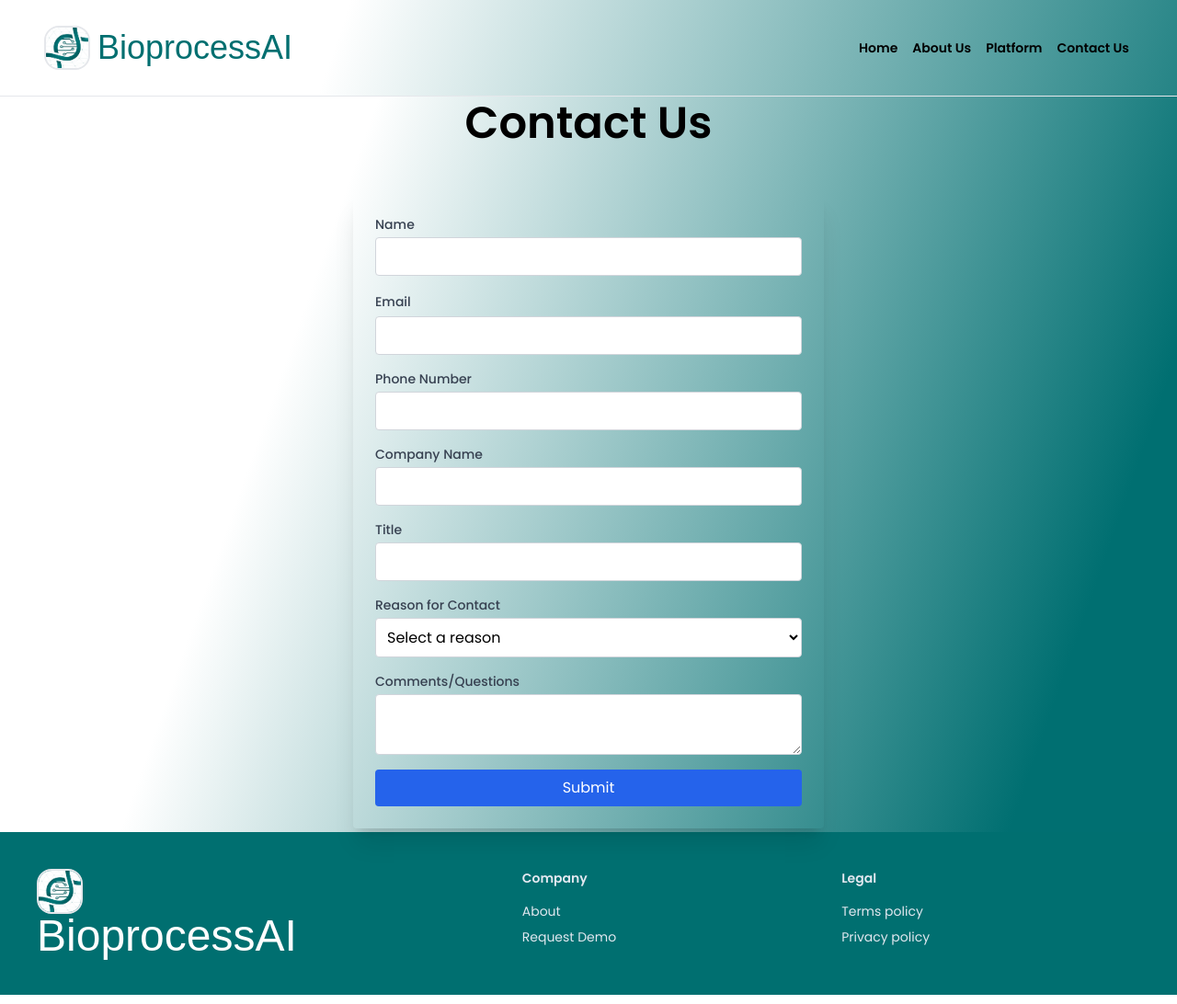
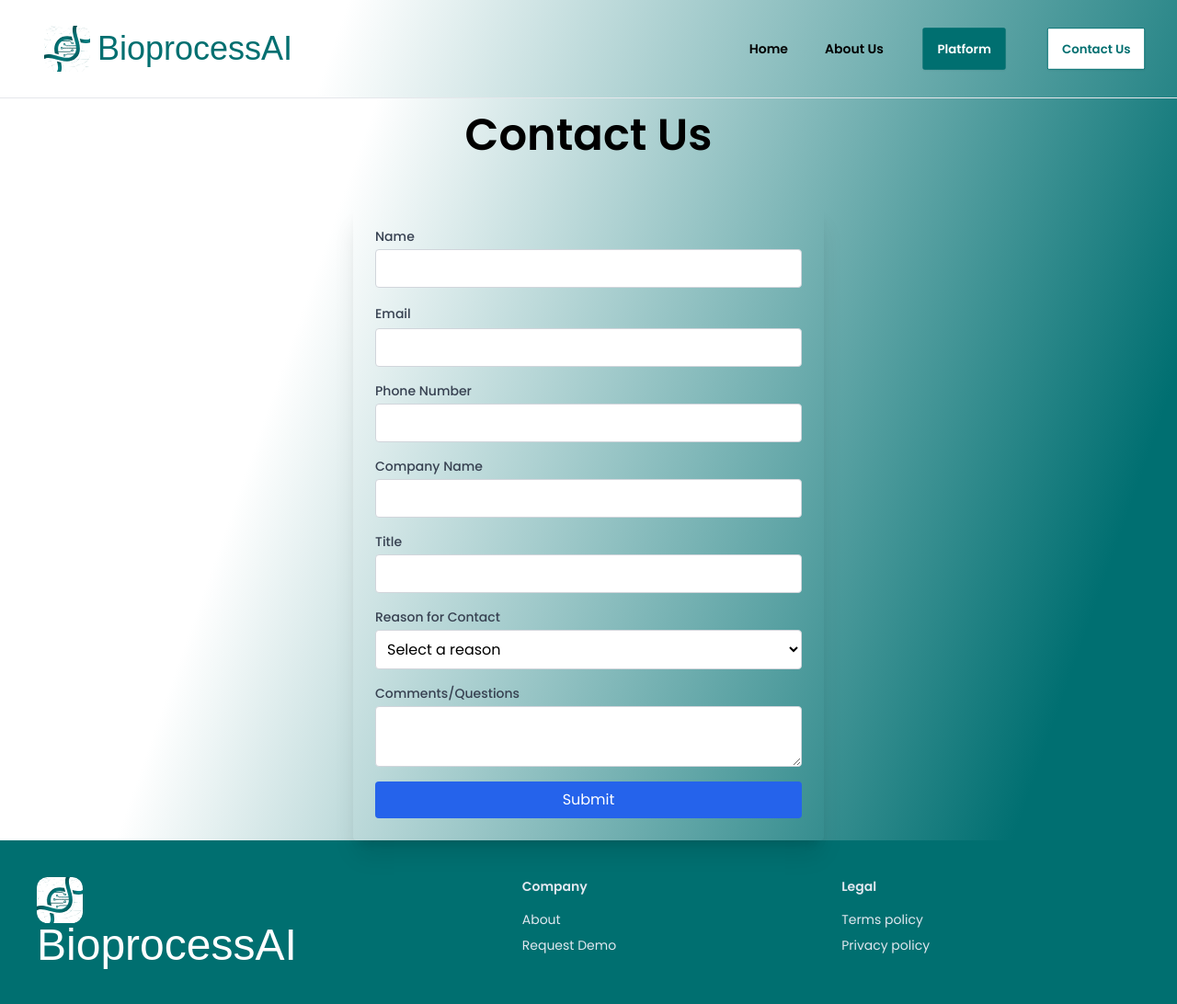
Before and after one commit to akshay-zee93/bioprocessAI, a Next.js app: page /contact-us in a window 1280 px wide. Shown: the whole page at 92% size. Built offline with nearby package versions, Linux system fonts and the light colour scheme; no server answers; a web font is replaced by a local one.

Commit message:
ui changed according to feedback

```diff
--- a/app/(withlayout)/about/page.jsx
+++ b/app/(withlayout)/about/page.jsx
@@ -2,10 +2,11 @@ import Teams from "../../Component/Team";
 import Advisors from "../../Component/Advisors";
 import Careers from "../../Component/Careers";
 import config from "../../../config.json";
+import Introduction from "../../Component/Introduction";
 
 const page = () => {
   return (
-    <article className="  flex flex-col px-10  text-black gap-8  ">
+    <article className="  flex flex-col px-4 md:px-10  text-black gap-8  ">
       <h1 className="text-black text-center text-3xl lg:text-5xl font-bold py-10">
         About {config.appName}
       </h1>
@@ -33,6 +34,7 @@ const page = () => {
           </p>
         </main>
       </section> */}
+      <Introduction />
       <section className=" px-2 md:px-10 py-10 bg-slate-100">
         <Teams />
       </section>
--- a/app/(withlayout)/page.js
+++ b/app/(withlayout)/page.js
@@ -27,7 +27,7 @@ export default async function Home() {
       </section>
       <div
         style={{ backgroundImage: `url(${LockImg.src})` }}
-        className="w-full bg-center bg-no-repeat text-xl lg:text-3xl   bg-slate-800 py-10 text-white flex-col justify-center items-center gap-12 inline-flex"
+        className="w-full bg-center bg-no-repeat text-base lg:text-3xl   bg-slate-800 py-10 text-white flex-col justify-center items-center gap-12 inline-flex"
       >
         <p>Unlock the power of {config.appName} now !</p>
         <Link
--- a/app/Component/Footer.jsx
+++ b/app/Component/Footer.jsx
@@ -1,18 +1,14 @@
 import Link from "next/link";
 import Config from "../../config.json";
 import Image from "next/image";
-import LogoImage from "../../public/logo.jpeg";
+import LogoImage from "../../public/Bioprocess alternate logo.svg";
 
 const Footer = () => {
   return (
     <footer className="footer bg-teal-100  text-blue-gray-200 p-10">
       <aside>
         <Link href={"/"}>
-          <Image
-            src={LogoImage}
-            className="  border-2 rounded-2xl"
-            width={50}
-          />
+          <Image src={LogoImage} alt="logo" className="" width={50} />
           <p className="text-white text-3xl lg:text-5xl font-dongle">
             {Config.appName}
           </p>
--- a/app/Component/Form.jsx
+++ b/app/Component/Form.jsx
@@ -57,7 +57,7 @@ const ContactUs = ({ title, displayAllFields = false }) => {
       style={{ backgroundImage: `url(${BackgroundImg.src})` }}
       className="flex flex-col gap-9  justify-center items-center min-h-screen  w-screen bg-cover  bg-no-repeat bg-top"
     >
-      <h1 className=" text-2xl md:text-5xl font-semibold text-black mb-4">
+      <h1 className=" text-2xl md:text-5xl font-semibold pt-4 text-black mb-4">
         {title}
       </h1>
 
--- a/app/Component/Header.jsx
+++ b/app/Component/Header.jsx
@@ -2,7 +2,7 @@
 import { useState, useEffect, useRef } from "react";
 import NavBar from "./NavBar";
 import Image from "next/image";
-import LogoImage from "../../public/logo.jpeg";
+import LogoImage from "../../public/Bioprocess alternate logo.svg";
 import Config from "../../config.json";
 import Link from "next/link";
 
@@ -40,11 +40,7 @@ const Header = () => {
     <header className="navbar md:px-12 px-2 py-7 w-full border-b">
       <div className="navbar-start">
         <Link href={"/"} className="flex items-center cursor-pointer gap-2">
-          <Image
-            src={LogoImage}
-            className="  border-2 rounded-2xl"
-            width={50}
-          />
+          <Image src={LogoImage} alt="logo" className="  " width={50} />
           <p className="text-teal-100 text-3xl md:text-4xl font-dongle">
             {Config.appName}
           </p>
--- a/app/Component/Hero.jsx
+++ b/app/Component/Hero.jsx
@@ -20,12 +20,12 @@ const Hero = () => {
         </p>
       </div>
       <div className=" flex gap-6">
-        <Button className="text-base text-white hover:bg-teal-100 border-teal-100 bg-teal-100">
+        <Button className="text-base text-white h-8 min-h-8 lg:h-12 lg:min-h-12 hover:bg-teal-100 border-teal-100 bg-teal-100">
           <p>Get Started</p>
         </Button>
         <Link
           href="/contact-for-demo"
-          className=" btn bg-white text-teal-100 hover:shadow-2xl box-border h-8 min-h-8 lg:h-12 lg:min-h-12 text-xs px-2  rounded-sm hover:bg-white  lg:text-sm font-semibold"
+          className=" btn hover:shadow-2xl box-border h-8 min-h-8 lg:h-12 lg:min-h-12 text-xs px-2 bg-white hover:bg-white border-teal-100 text-teal-100  rounded-sm  lg:text-sm font-semibold"
         >
           <p>Request Demo</p>
         </Link>
--- /dev/null
+++ b/app/Component/Introduction.jsx
@@ -0,0 +1,38 @@
+import Image from "next/image";
+import React from "react";
+import BannerLogo from "../../public/medical-banner-with-doctor-wearing-goggles 1.svg";
+import Link from "next/link";
+
+const Introduction = () => {
+  return (
+    <div className="card md:flex-row lg:card-side rounded-3xl bg-white  shadow-xl">
+      <div className="card-body md:gap-10 ">
+        <h2 className=" font-bold text-xl lg:text-3xl">About Us</h2>
+        <p className=" font-normal text-sm md:w-[300px] lg:w-[450px] xl:w-[612px] lg:text-xl text-neutral-500">
+          At Bioprocess AI, we're committed to helping you achieve your
+          bioprocess development goals. Our platform is designed with your needs
+          in mind, and we're constantly working to improve our technology to
+          meet the evolving needs of the bioprocess industry. With Bioprocess
+          AI, you can trust that you're getting the most advanced bioprocess
+          development tools available.
+        </p>
+        <Link
+          href="/contact-for-demo"
+          className="text-sm md:text-base w-fit btn hover:shadow-2xl box-border  px-2 md:px-4  rounded-sm font-semibold   bg-teal-100 hover:bg-teal-100 text-white border-teal-100"
+        >
+          <p>Know More</p>
+        </Link>
+      </div>
+      <figure className=" ">
+        <Image
+          src={BannerLogo}
+          priority
+          alt="banner"
+          className="  md:w-full  md:h-full"
+        />
+      </figure>
+    </div>
+  );
+};
+
+export default Introduction;
--- a/app/Component/NavBar.jsx
+++ b/app/Component/NavBar.jsx
@@ -1,28 +1,22 @@
-"use client";
 import Link from "next/link";
-import { useState } from "react";
+import { usePathname } from "next/navigation";
 
 const NavBar = () => {
-  const [activeTab, setActiveTab] = useState("Home");
-  const activeLinkHandler = (text) => {
-    setActiveTab(text);
-  };
+  const pathname = usePathname();
   return (
-    <nav className=" flex flex-col lg:flex-row  menu menu-horizontal gap-2 md:gap-4 text-xs md:text-sm px-1">
+    <nav className=" flex flex-col lg:items-center lg:flex-row  gap-3 lg:gap-10 text-xs md:text-sm px-1">
       <Link
-        className={` font-semibold   ${
-          activeTab === "" ? "text-teal-100" : " text-black"
+        className={` font-semibold  ${
+          pathname === "/" ? "text-teal-100" : "text-black"
         }`}
         href={"/"}
-        onClick={() => activeLinkHandler("")}
       >
         Home
       </Link>
       <Link
-        className={` font-semibold   ${
-          activeTab === "About Us" ? "text-teal-100" : " text-black"
+        className={` font-semibold text-nowrap  ${
+          pathname === "/about" ? "text-teal-100" : "text-black"
         }`}
-        onClick={() => activeLinkHandler("About Us")}
         href={"/about"}
       >
         About Us
@@ -38,18 +32,12 @@ const NavBar = () => {
       </Link> */}
       <Link
         href="https://platform.bioprocess.ai/"
-        className={` font-semibold   ${
-          activeTab === "Platform" ? "text-teal-100" : " text-black"
-        }`}
-        onClick={() => activeLinkHandler("Platform")}
+        className=" lg:w-fit btn hover:shadow-2xl h-8 min-h-8 lg:h-12 lg:min-h-12 box-border  px-2 md:px-4  rounded-sm font-semibold   bg-teal-100 hover:bg-teal-100 text-white border-teal-100"
       >
         Platform
       </Link>
       <Link
-        className={` font-semibold   ${
-          activeTab === "Contact" ? "text-teal-100" : " text-black"
-        }`}
-        onClick={() => activeLinkHandler("Contact")}
+        className=" lg:w-fit btn h-8 min-h-8 lg:h-12 lg:min-h-12 hover:shadow-2xl box-border  px-2 md:px-4  rounded-sm font-semibold   text-teal-100 hover:bg-white bg-white border-teal-100"
         href="/contact-us"
       >
         Contact Us
--- a/app/Component/ProductFeatures.jsx
+++ b/app/Component/ProductFeatures.jsx
@@ -16,11 +16,15 @@ const ProductFeatures = () => {
       </header>
       <main className=" flex flex-col gap-6 lg:gap-12">
         <section className=" flex flex-col justify-center py-5 lg:py-10 items-center gap-6">
-          <Image className=" h-auto w-auto" src={VideoImg} />
+          <Image
+            alt="video placeholder"
+            className=" h-auto w-auto"
+            src={VideoImg}
+          />
 
           <Link
             href="/contact-for-demo"
-            className="text-base btn hover:shadow-2xl box-border h-8 min-h-8 lg:h-12 lg:min-h-12  px-2  rounded-sm  lg:text-sm font-semibold   bg-teal-100 hover:bg-teal-100 text-white border-teal-100"
+            className="text-sm md:text-base w-fit btn hover:shadow-2xl box-border   px-2 md:px-4  rounded-sm font-semibold   bg-teal-100 hover:bg-teal-100 text-white border-teal-100"
           >
             <p>Request Demo</p>
           </Link>
```
Also changed, not shown: public/Bioprocess alternate logo.svg (added), 1 other file (tests, documents, lock files or other folders).
